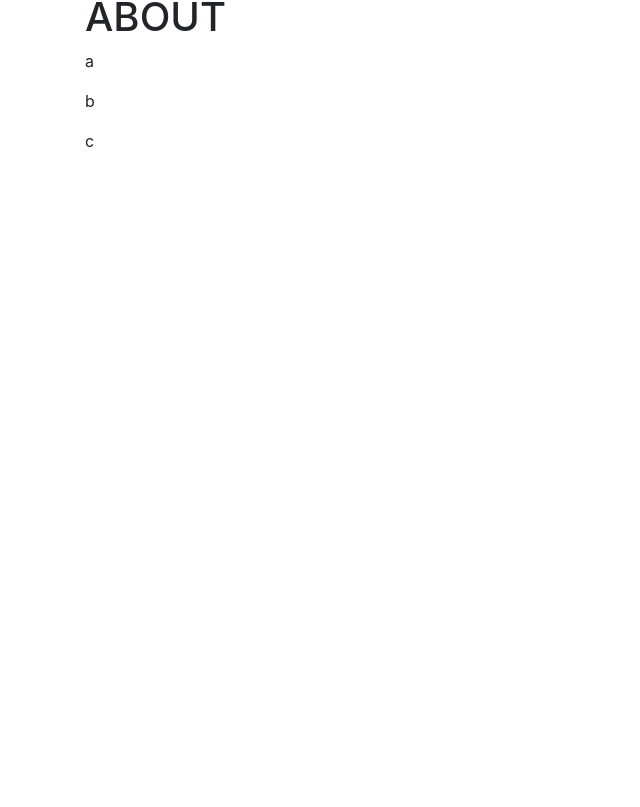
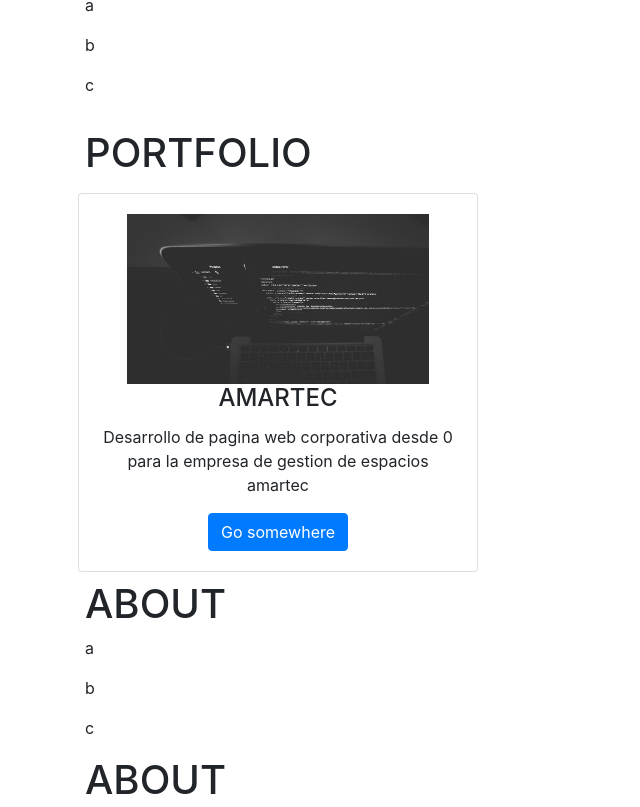
Before and after one commit to eduardgip85/portfolio, a Vue app: page / in a window 1280 px wide. Shown: the part 613-1420 px from the top of the page, without its empty margins (0-640 px from the left). Before the commit the page ends 800 px from the top, so only its background shows below. Built offline with nearby package versions, Linux system fonts and the light colour scheme.

Commit message:
Portfolio

```diff
--- a/src/components/Navbar.vue
+++ b/src/components/Navbar.vue
@@ -1,5 +1,5 @@
 <template>
-    <b-navbar toggleable="lg" type="dark" variant="info">
+    <b-navbar toggleable="lg" type="dark" variant="info" style="position: fixed; width: 100%; z-index: 5;">
         <b-navbar-brand href="#">Edu G.</b-navbar-brand>
 
         <b-navbar-toggle target="nav-collapse"></b-navbar-toggle>
@@ -8,7 +8,8 @@
 
             <b-navbar-nav class="ml-auto text-center">
 
-                <b-nav-item-dropdown text="Lang" right>
+                <b-nav-item-dropdown right>
+                    <template slot="button-content">{{ $t('MenuLang')}}</template>
                     <b-dropdown-item class="text-center" v-on:click="changeLocale('es')" id="es"><a>{{ $t('EsLanguage') }}</a></b-dropdown-item>
                     <b-dropdown-item class="text-center" v-on:click="changeLocale('en')" id="en"><a>{{ $t('EnLanguage') }}</a></b-dropdown-item>
                     <b-dropdown-item class="text-center" v-on:click="changeLocale('cat')" id="cat"><a>{{ $t('CatLanguage') }}</a></b-dropdown-item>
--- /dev/null
+++ b/src/components/Portfolio.vue
@@ -0,0 +1,60 @@
+<template>
+    <section class="portfolio-section pt-3">
+        <div class="container">
+            <div class="row">
+                <div class="col">
+                    <h1>
+                        PORTFOLIO
+                    </h1>
+                </div>
+            </div>
+            <div class="row">
+                <b-card-group deck class="p-2">
+                    <b-card style="max-width: 400px" class="text-center">
+
+                        <b-col md="12">
+                            <a href="">
+                                <img src="../assets/background.jpg" alt="" style="max-width:400px; height: auto; max-height: 170px">
+                            </a>
+                        </b-col>
+
+                        <b-card-title>{{this.portfolio[0].titulo}}</b-card-title>
+                        <b-card-text>{{this.portfolio[0].desc}}</b-card-text>
+
+                        <b-button href="#" variant="primary">Go somewhere</b-button>
+                    </b-card>
+
+                </b-card-group>
+
+
+
+            </div>
+        </div>
+    </section>
+</template>
+
+<script>
+export default {
+    data() {
+    return {
+            portfolio: [
+                {
+                    // img: this.$i18n.t('MenuLang').toString(),
+                    img:'../assets/background.jpg',
+                    titulo: 'AMARTEC',
+                    desc: 'Desarrollo de pagina web corporativa desde 0 para la empresa de gestion de espacios amartec',
+                    tecnologias: '',
+                    link: ''
+                },
+                {
+                    img: '../assets/logo.png',
+                    titulo: 'Proj 2',
+                    desc: '',
+                    tecnologias: '',
+                    link: ''
+                }
+            ],
+        }
+    },
+}
+</script>
--- a/src/views/Home.vue
+++ b/src/views/Home.vue
@@ -21,6 +21,10 @@
       <path d="M0 2a2 2 0 0 1 2-2h12a2 2 0 0 1 2 2v12a2 2 0 0 1-2 2H2a2 2 0 0 1-2-2V2zm4 4a.5.5 0 0 0-.374.832l4 4.5a.5.5 0 0 0 .748 0l4-4.5A.5.5 0 0 0 12 6H4z"/>
     </svg>
 
+    <About id=""></About>
+    <Portfolio></Portfolio>
+    <About id=""></About>
+    <About id=""></About>
     <About id="about"></About>
 
 
@@ -30,11 +34,13 @@
 
 <script>
 import About from '@/components/About.vue'
+import Portfolio from '@/components/Portfolio'
 
 export default {
   name: 'Home',
   components: {
-    About
+    About,
+    Portfolio
   }
 }
 </script>
```
